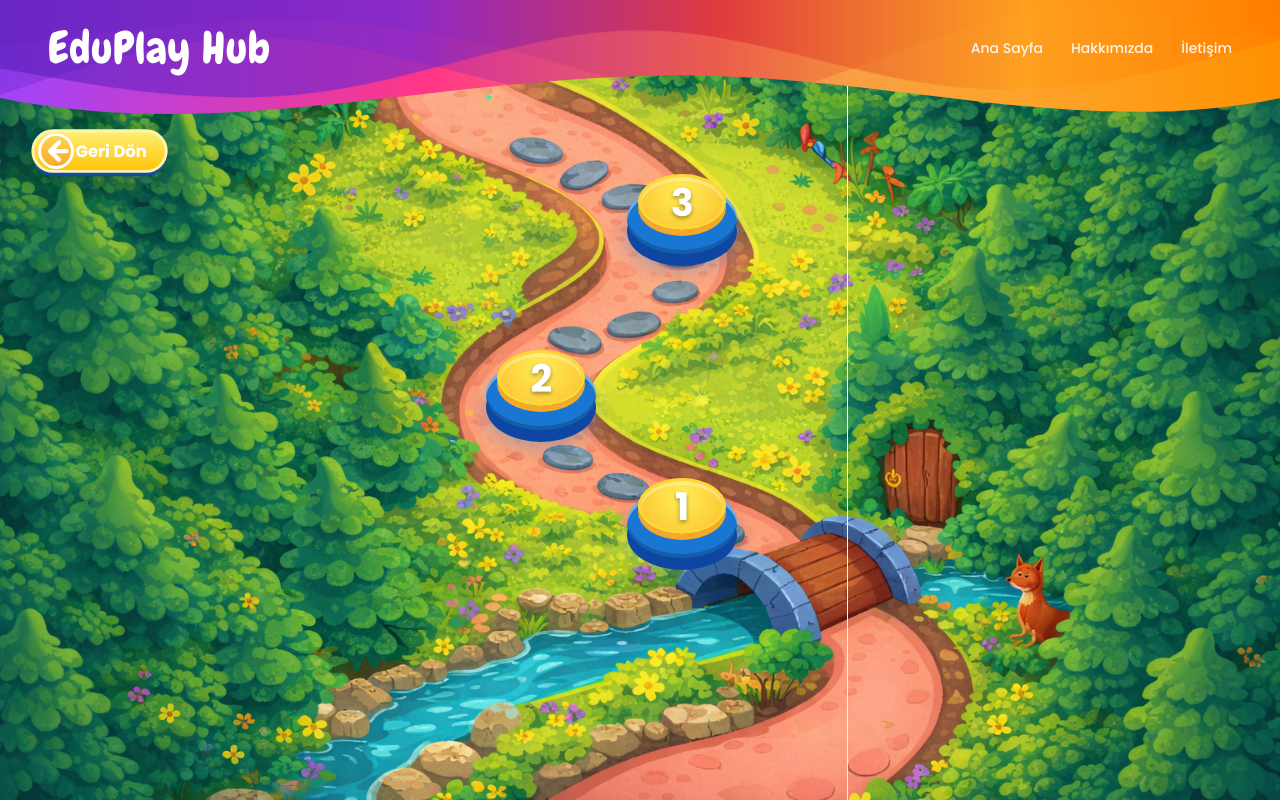
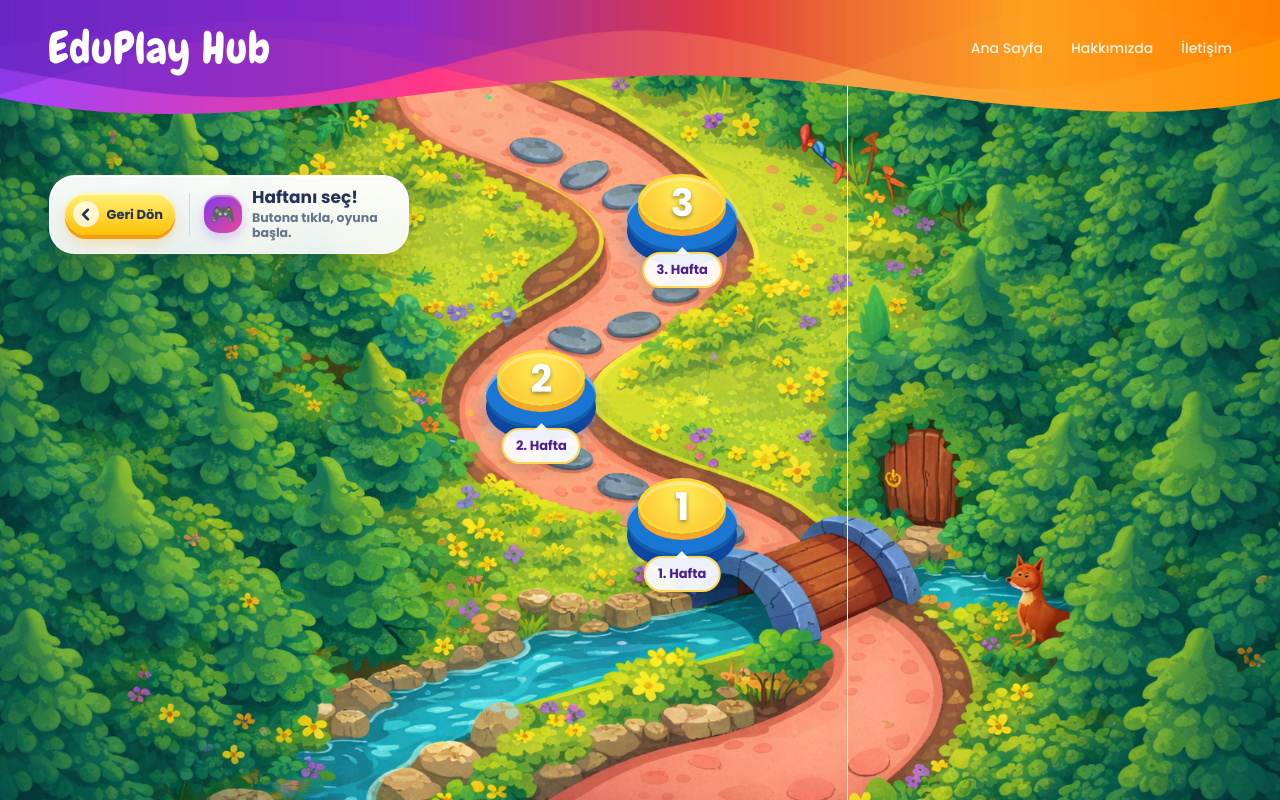
Before and after one commit to bensukrll/EduPlay_Hub, a Flask app: page /map?level=5&unit=unit1 in a window 1280 px wide. Run offline with Flask 3, Linux system fonts and the light colour scheme; parts of the project's set-up code (start-up, migrations or seed data) failed here and were passed over.

Commit message:
Map Sayfası Bitirildi.

```diff
--- a/app.py
+++ b/app.py
@@ -35,13 +35,13 @@ GAME_INFO = {
         "template": "unit1__level1_game2"
     },
 
-    "ilkokul_unit5_game3": {
+    "5_unit3_w2": {
         "title": "Bilgisayar Ağları",
         "subtitle": "Bilgisayarların birbirleriyle nasıl iletişim kurduğunu keşfet!",
         "unit": "Bilişim Teknolojilerinin Temelleri",
         "level": "5. Sınıf",
         "icon": "🌐",
-        "template": "unit3_level1"
+        "template": "5_unit3_w2"
     },
 
     "ortaokul_unit2_game1": {
@@ -71,7 +71,7 @@ GAME_INFO = {
         "template": "unit3_level2"
     },
 
-    "ortaokul_unit5_game3": {
+    "6_unit3_w2": {
         "title": "Ağ Dedektifi",
         "subtitle": "Ağ türlerini ve temel ağ bileşenlerini keşfet!",
         "unit": "Bilgisayar Ağları ve İletişim",
@@ -84,8 +84,8 @@ GAME_INFO = {
 
 # Seviye ve ünite bilgileri
 LEVELS_AND_UNITS = {
-    'ilkokul': ['unit1', 'unit2', 'unit3', 'unit4', 'unit5', 'unit6'],
-    'ortaokul': ['unit1', 'unit2', 'unit3', 'unit4', 'unit5', 'unit6']
+    '5': ['unit1', 'unit2', 'unit3', 'unit4', 'unit5', 'unit6'],
+    '6': ['unit1', 'unit2', 'unit3', 'unit4', 'unit5', 'unit6']
 }
 
 # ==================================================
@@ -167,17 +167,27 @@ def map_page():
 
     units = LEVELS_AND_UNITS.get(level, [])
 
-    unit_games = []
+    # 3 butonluk hafta alanı: [1. hafta, 2. hafta, 3. hafta]
+    week_slots = [None, None, None]
+
     if unit and level:
         prefix = f"{level}_{unit}_"
-        unit_games = [key for key in GAME_INFO.keys() if key.startswith(prefix)]
+
+        for key in GAME_INFO.keys():
+            if key.startswith(prefix):
+                try:
+                    week_no = int(key.split("_w")[-1])  # 5_unit3_w2 -> 2
+                    if 1 <= week_no <= 3:
+                        week_slots[week_no - 1] = key
+                except ValueError:
+                    pass
 
     return render_template(
         'map.html',
         level=level,
         unit=unit,
         units=units,
-        unit_games=unit_games
+        week_slots=week_slots
     )
 # ==================================================
 # ROTA: Oyun Sayfası
--- a/static/map.css
+++ b/static/map.css
@@ -537,58 +537,6 @@ body {
 }
 
 
-/* =========================================================
-   7. GERİ DÖN BUTONU
-========================================================= */
-
-a.map-back-btn {
-    position: absolute;
-    top: 125px;
-    left: 28px;
-
-    z-index: 1000;
-
-    width: 145px;
-    height: 58px;
-
-    display: inline-block;
-
-    border: none;
-    background: transparent;
-    padding: 0;
-
-    cursor: pointer;
-
-    text-decoration: none;
-    outline: none;
-
-    filter: drop-shadow(0 6px 10px rgba(0, 0, 0, 0.25));
-
-    transition:
-        transform 0.16s ease,
-        filter 0.16s ease;
-}
-
-.map-back-svg {
-    width: 100%;
-    height: 100%;
-
-    display: block;
-
-    overflow: visible;
-}
-
-a.map-back-btn:hover {
-    transform: translateY(-2px) scale(1.04);
-
-    filter: drop-shadow(0 9px 13px rgba(0, 0, 0, 0.3));
-}
-
-a.map-back-btn:active {
-    transform: translateY(3px) scale(0.97);
-
-    filter: drop-shadow(0 4px 7px rgba(0, 0, 0, 0.22));
-}
 
 
 /* =========================================================
@@ -608,3 +556,281 @@ a.map-back-btn:active {
 .game-objectives-label {
     display: none;
 }
+
+/* =========================================
+   HAFTA SEÇİMİNİ BUTONLAR ÜZERİNDEN ANLATMA
+========================================= */
+
+.week-selection-hint {
+    position: absolute;
+    left: 50%;
+    top: -48px;
+    transform: translateX(-50%);
+
+    display: inline-flex;
+    align-items: center;
+    gap: 8px;
+
+    padding: 8px 16px;
+
+    background: rgba(255, 255, 255, 0.88);
+    border: 2px solid rgba(255, 213, 79, 0.95);
+    border-radius: 999px;
+
+    color: #4c1d95;
+
+    font-family: "Poppins", sans-serif;
+    font-size: 14px;
+    font-weight: 800;
+
+    box-shadow: 0 8px 18px rgba(0, 0, 0, 0.16);
+
+    white-space: nowrap;
+    pointer-events: none;
+}
+
+.week-selection-icon {
+    font-size: 16px;
+}
+
+.week-map-btn {
+    overflow: visible;
+}
+
+.week-button-label {
+    position: absolute;
+    left: 50%;
+    bottom: -34px;
+    transform: translateX(-50%);
+
+    padding: 6px 12px;
+
+    background: rgba(255, 255, 255, 0.92);
+    color: #4c1d95;
+
+    border: 2px solid rgba(255, 213, 79, 0.95);
+    border-radius: 999px;
+
+    font-family: "Poppins", sans-serif;
+    font-size: 13px;
+    font-weight: 800;
+
+    box-shadow: 0 6px 14px rgba(0, 0, 0, 0.16);
+
+    white-space: nowrap;
+    pointer-events: none;
+}
+
+.week-button-label::before {
+    content: "";
+    position: absolute;
+    left: 50%;
+    top: -7px;
+    transform: translateX(-50%);
+
+    width: 0;
+    height: 0;
+
+    border-left: 7px solid transparent;
+    border-right: 7px solid transparent;
+    border-bottom: 7px solid rgba(255, 255, 255, 0.92);
+}
+
+.locked-label {
+    opacity: 1;
+}
+
+/* Hover olduğunda label da biraz canlansın */
+.week-map-btn:hover .week-button-label {
+    transform: translateX(-50%) translateY(-3px);
+    box-shadow: 0 9px 18px rgba(0, 0, 0, 0.20);
+}
+
+/* Eğer küçük ekranlarda label fazla gelirse biraz küçült */
+@media (max-width: 900px) {
+    .week-selection-hint {
+        top: -42px;
+        font-size: 12px;
+        padding: 7px 12px;
+    }
+
+    .week-button-label {
+        bottom: -30px;
+        font-size: 11.5px;
+        padding: 5px 10px;
+    }
+}
+
+/* =========================================================
+   GERİ DÖN + HAFTA SEÇ KARTI
+========================================================= */
+
+.map-task-card {
+    position: absolute;
+    top: 175px;
+    left: 48.5px;
+
+    z-index: 1000;
+
+    width: 360px;
+
+    display: flex;
+    align-items: center;
+    gap: 14px;
+
+    padding: 12px 15px;
+
+    border-radius: 26px;
+
+    background:
+        linear-gradient(
+            180deg,
+            rgba(255, 255, 255, 0.96),
+            rgba(248, 250, 252, 0.93)
+        );
+
+    border: 1px solid rgba(255, 255, 255, 0.9);
+
+    box-shadow:
+        0 14px 30px rgba(0, 0, 0, 0.20),
+        inset 0 1px 0 rgba(255, 255, 255, 0.95);
+
+    backdrop-filter: blur(12px);
+    -webkit-backdrop-filter: blur(12px);
+}
+
+/* Geri dön butonu artık kartın içinde */
+a.map-back-btn {
+    display: inline-flex;
+    align-items: center;
+    gap: 8px;
+
+    flex-shrink: 0;
+
+    padding: 8px 12px 8px 8px;
+
+    border-radius: 999px;
+
+    background: linear-gradient(180deg, #fff176 0%, #ffc107 100%);
+
+    color: #253156;
+
+    font-family: 'Poppins', sans-serif;
+    font-size: 13px;
+    font-weight: 900;
+
+    text-decoration: none;
+
+    box-shadow:
+        0 4px 0 #f59e0b,
+        0 8px 14px rgba(245, 158, 11, 0.28),
+        inset 0 2px 0 rgba(255, 255, 255, 0.45);
+
+    transition:
+        transform 0.16s ease,
+        box-shadow 0.16s ease;
+}
+
+.back-icon {
+    width: 26px;
+    height: 26px;
+
+    border-radius: 50%;
+
+    display: flex;
+    align-items: center;
+    justify-content: center;
+
+    background: rgba(255, 255, 255, 0.75);
+}
+
+.back-icon svg {
+    width: 19px;
+    height: 19px;
+}
+
+.back-icon path {
+    fill: none;
+    stroke: #253156;
+    stroke-width: 3.2;
+    stroke-linecap: round;
+    stroke-linejoin: round;
+}
+
+.back-text {
+    white-space: nowrap;
+    line-height: 1;
+}
+
+a.map-back-btn:hover {
+    transform: translateY(-2px);
+
+    box-shadow:
+        0 6px 0 #f59e0b,
+        0 12px 18px rgba(245, 158, 11, 0.32),
+        inset 0 2px 0 rgba(255, 255, 255, 0.55);
+}
+
+a.map-back-btn:active {
+    transform: translateY(2px);
+
+    box-shadow:
+        0 2px 0 #f59e0b,
+        0 5px 9px rgba(245, 158, 11, 0.22);
+}
+
+/* Ortadaki ince ayırıcı */
+.task-divider {
+    width: 1px;
+    height: 42px;
+
+    background: rgba(203, 213, 225, 0.9);
+}
+
+/* Sağdaki kısa açıklama */
+.task-info {
+    display: flex;
+    align-items: center;
+    gap: 10px;
+
+    min-width: 0;
+}
+
+.task-icon {
+    width: 38px;
+    height: 38px;
+
+    flex-shrink: 0;
+
+    display: flex;
+    align-items: center;
+    justify-content: center;
+
+    border-radius: 15px;
+
+    background: linear-gradient(135deg, #7c3aed, #ec4899);
+
+    font-size: 20px;
+
+    box-shadow:
+        0 5px 12px rgba(124, 58, 237, 0.25),
+        inset 0 2px 0 rgba(255, 255, 255, 0.35);
+}
+
+.task-title {
+    color: #253156;
+
+    font-size: 17px;
+    font-weight: 900;
+    line-height: 1.15;
+}
+
+.task-text {
+    margin-top: 2px;
+
+    color: #64748b;
+
+    font-size: 12.5px;
+    font-weight: 700;
+    line-height: 1.25;
+}
--- a/templates/map.html
+++ b/templates/map.html
@@ -47,6 +47,8 @@
     </div>
 </header>
 
+
+
 <!-- UI LAYER -->
 <div class="ui-layer">
 
@@ -88,65 +90,81 @@
 
 </div>
 
-<!-- DÜZELTİLMİŞ GERİ DÖN BUTONU -->
+<!-- GERİ DÖN + HAFTA SEÇ AÇIKLAMA KARTI -->
 {% set target_url = url_for('ilkokul') if level == 'ilkokul' else url_for('ortaokul') if level == 'ortaokul' else url_for('home') %}
 
+{% if unit %}
+<div class="map-task-card">
+
     <a href="{{ target_url }}" class="map-back-btn" aria-label="Geri Dön">
-    <svg class="map-back-svg" viewBox="0 0 150 58" xmlns="http://www.w3.org/2000/svg">
-        <defs>
-          <linearGradient id="yellowTop" x1="0%" y1="0%" x2="0%" y2="100%">
-            <stop offset="0%" stop-color="#fff176"/>
-            <stop offset="100%" stop-color="#ffc107"/>
-          </linearGradient>
-          <linearGradient id="yellowEdge" x1="0%" y1="0%" x2="0%" y2="100%">
-            <stop offset="0%" stop-color="#ffd54f"/>
-            <stop offset="100%" stop-color="#f9a825"/>
-          </linearGradient>
-          <linearGradient id="blueBottom" x1="0%" y1="0%" x2="0%" y2="100%">
-            <stop offset="0%" stop-color="#1e88e5"/>
-            <stop offset="100%" stop-color="#0d47a1"/>
-          </linearGradient>
-        </defs>
-        <rect x="5" y="10" width="138" height="42" rx="21" fill="url(#blueBottom)"/>
-        <rect x="5" y="5" width="138" height="42" rx="21" fill="url(#yellowTop)" stroke="#fff3b0" stroke-width="3"/>
-        <circle cx="29" cy="26" r="17" fill="url(#yellowEdge)" stroke="#ffffff" stroke-width="3"/>
-        <path d="M32 17 L23 26 L32 35 M24 26 H40" fill="none" stroke="#ffffff" stroke-width="4.5" stroke-linecap="round" stroke-linejoin="round"/>
-        <text x="86" y="32" text-anchor="middle" font-size="17" font-weight="800" font-family="Poppins, sans-serif" fill="#ffffff" paint-order="stroke">
-          Geri Dön
-        </text>
+        <span class="back-icon">
+            <svg viewBox="0 0 24 24" aria-hidden="true">
+                <path d="M15 6L9 12L15 18" />
             </svg>
+        </span>
+        <span class="back-text">Geri Dön</span>
     </a>
+
+    <div class="task-divider"></div>
+
+    <div class="task-info">
+        <div class="task-icon">🎮</div>
+
+        <div>
+            <div class="task-title">Haftanı seç!</div>
+            <div class="task-text">Butona tıkla, oyuna başla.</div>
+        </div>
+    </div>
+
+</div>
+{% endif %}
 
 <!-- BUTON KONTEYNERI -->
 <div class="game-btn-container">
+
     {% if unit %}
-        <!-- ÜNİTE SEÇİLDİ → OYUN BUTONLARI -->
-        {% for game_key in unit_games %}
-            <button class="game-level-btn" id="game{{loop.index}}-btn"
+        <div class="week-selection-hint">
+            <span class="week-selection-icon">✨</span>
+            <span>Kaldığın haftayı seç</span>
+        </div>
+
+        <!-- ÜNİTE SEÇİLDİ → HAFTA BUTONLARI -->
+        {% for game_key in week_slots %}
+            {% if game_key %}
+                <button class="game-level-btn week-map-btn" id="game{{ loop.index }}-btn"
                         data-game-key="{{ game_key }}"
                         data-index="{{ loop.index }}"
                         onclick="showGameInfo(this)">
-                <span class="base-layer"><span class="top-layer">{{ loop.index }}</span></span>
+                    <span class="base-layer">
+                        <span class="top-layer">{{ loop.index }}</span>
+                    </span>
+
+                    <span class="week-button-label">{{ loop.index }}. Hafta</span>
                 </button>
-        {% endfor %}
+            {% else %}
+                <button class="game-level-btn week-map-btn" id="game{{ loop.index }}-btn" disabled>
+                    <span class="base-layer">
+                        <span class="top-layer">{{ loop.index }}</span>
+                    </span>
 
-        <!-- PLACEHOLDER BUTONLAR -->
-        {% for i in range(unit_games|length + 1, 4) %}
-            <button class="game-level-btn" id="game{{i}}-btn" disabled>
-                <span class="base-layer"><span class="top-layer">{{ i }}</span></span>
+                    <span class="week-button-label locked-label">{{ loop.index }}. Hafta</span>
                 </button>
+            {% endif %}
         {% endfor %}
 
     {% else %}
         <!-- ÜNİTE SEÇİLMEDİ → ÜNİTE BUTONLARI -->
         {% for unit_item in units %}
             {% set map_url = url_for('map_page', level=level, unit=unit_item) %}
-            <button class="game-level-btn" id="level{{loop.index}}-btn"
-                    onclick="window.location.href='{{map_url}}'">
-                <span class="base-layer"><span class="top-layer">{{ loop.index }}</span></span>
+            <button class="game-level-btn" id="level{{ loop.index }}-btn"
+                    onclick="window.location.href='{{ map_url }}'">
+                <span class="base-layer">
+                    <span class="top-layer">{{ loop.index }}</span>
+                </span>
             </button>
         {% endfor %}
     {% endif %}
+
 </div>
 
 <!-- Flask verilerini JS'e aktar -->
```
Also changed, not shown: static/game_data.json (+186 -18 lines), templates/ilkokul.html (+6 -6 lines), templates/games/5_unit3_w2.html (renamed from templates/games/unit3_level1.html), 1 other file. Lines whose indentation alone changed are shown as unchanged.
